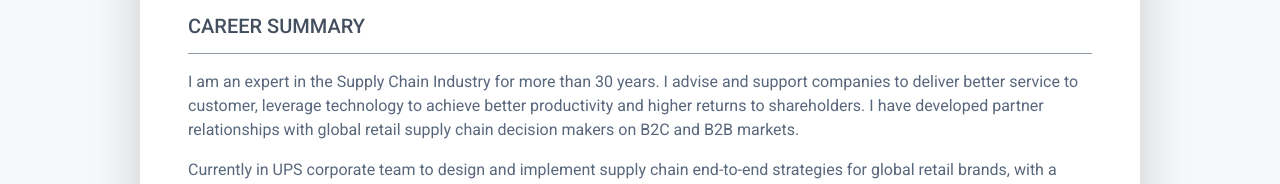
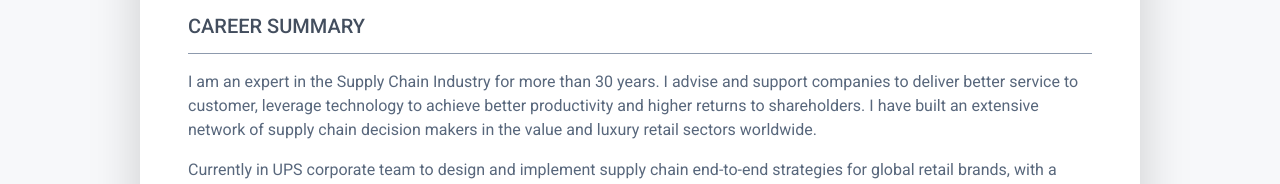
Before and after one commit to madeInLagny/resume, a plain HTML site: page index.html in a window 1280 px wide. Shown: the part 284-468 px from the top of the page. Drawn offline with Linux system fonts and the light colour scheme.

Commit message:
network of dm re written

```diff
--- a/index.html
+++ b/index.html
@@ -75,8 +75,8 @@
 						<p>I am an expert in the Supply Chain Industry for more than 30 years. I advise and
 							support companies to deliver better service to customer,
 							leverage technology to achieve better productivity and higher returns to shareholders.
-							I have developed partner relationships with global retail supply chain decision makers on B2C and B2B
-							markets.
+							I have built an extensive network of supply chain decision makers in the value and luxury retail
+							sectors worldwide.
 						</p>
 						<p>
 							Currently in UPS corporate team to design and implement supply chain end-to-end strategies for global
@@ -100,7 +100,8 @@
 						</p>
 						<div class="resume-timeline position-relative">
 							<p class="mb-0">
-								As a next career step, I can design and implement strategies to adapt logistics models to new business needs (expansion to
+								As a next career step, I can design and implement strategies to adapt logistics models to new business
+								needs (expansion to
 								new territories, post-acquisition merge of networks, new ESG targets,...)
 								This can be to the benefit of a customer or for a owned retail corporation supply chain.
 							</p>
```
